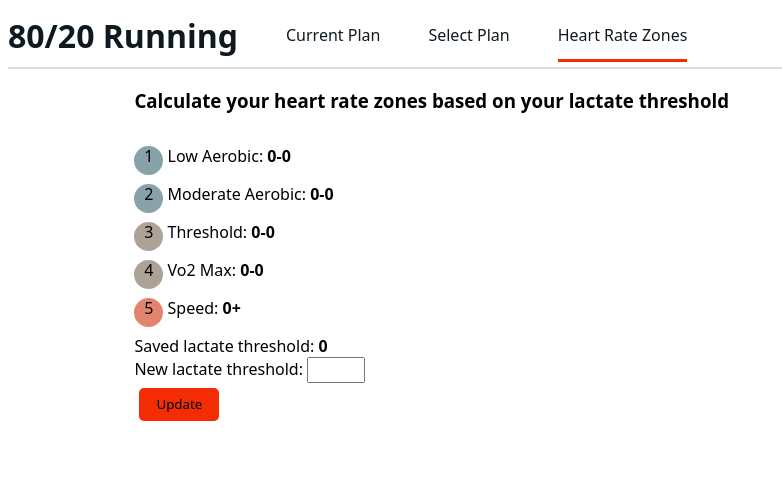
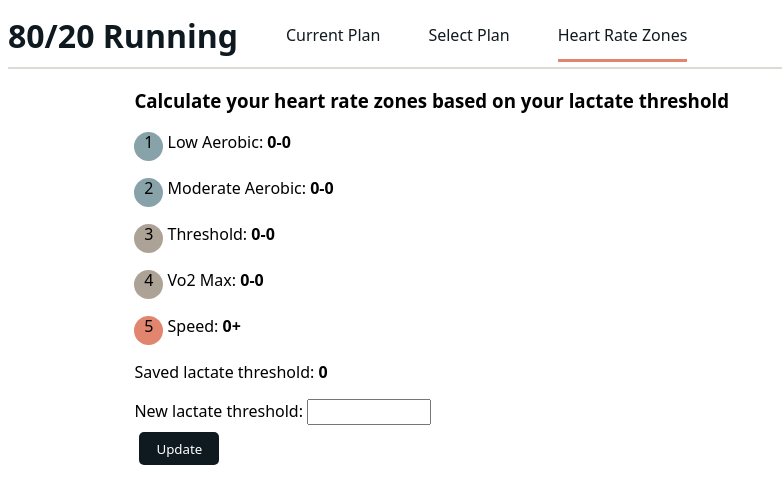
Before and after one commit to mauritz2/eighty-twenty-running, a React (Create React App) app: page /configure-heart-rate in a window 1280 px wide. Shown: the top 504 px of the page, without its empty margins (0-782 px from the left). Built offline with nearby package versions, Linux system fonts and the light colour scheme; no server answers.

Commit message:
CSS updates to select plan form

```diff
--- a/src/App.js
+++ b/src/App.js
@@ -39,6 +39,42 @@ function App() {
   // TODO rename workoutInstrctions to planProgress (?)
   const [workoutInstructions, setWorkoutInstructions] = useState([])
   const [lactateThreshold, setLactateThreshold] = useState(0)
+
+  function divideIntoWeeks(wrkts){
+    // Partition workouts into weeks so each one can be in its own accordion
+    let all_weeks = {}
+    let one_week = []
+
+    // This could be made redundant if the db split worksout by week
+    // E.g. by introducing week num as a column
+    for(let i=1; i<wrkts.length + 1; i++)
+    {
+        one_week.push(wrkts[i - 1]);
+
+        if((i % 7) === 0){
+            let week_num = Math.floor(i / 7);
+            all_weeks[week_num] = one_week;
+            one_week = [];
+        }
+    }
+
+    let components = []
+
+    for ( const [key, value] of Object.entries(all_weeks)){
+        console.log("These are the values!");
+        console.log(value);
+
+        components.push(
+        <Week
+            workouts={value}
+            weekNum={key}
+            currentWeek={"1"}
+            onToggle={toggleCompletion} />)
+    }
+
+    return components;
+}
+
 
   const setWelcomeMsgState = async () => {
     const res = await fetch("/selected-plan-metadata");
@@ -115,6 +151,8 @@ function App() {
 
   // TODO - refactor this so we don't have to call this as a func
   setWelcomeMsgState();
+  let weekComponents = divideIntoWeeks(workoutInstructions);
+
 
 const onPlanSelect = async (plan_id, goal) => {
     // TODO - planName is sometimes a planID and sometimes a planName. Make consistent.
@@ -148,6 +186,7 @@ const onPlanSelect = async (plan_id, goal) => {
       // Add updates here for distance, weeks elapsed etc.
 
       // Update the plan metadata with the newly selected goal
+      // TODO - goal_put_res needed?
       const goal_put_res = await fetch("/selected-plan-metadata", {
         method:"PUT",
         headers: {
@@ -173,9 +212,7 @@ const onPlanSelect = async (plan_id, goal) => {
                 planName = {selectedPlan}
                 currentWeek = {currentWeek}
                 goal = {goal} />
-              <WorkoutCards
-                workouts={workoutInstructions}
-                onToggle={toggleCompletion}/>
+                {weekComponents}
             </>}/>
         </Routes>
         </div>
--- a/src/components/ConfigureHeartRate.js
+++ b/src/components/ConfigureHeartRate.js
@@ -50,15 +50,15 @@ const ConfigureHeartRate = ({lactateThreshold, onLactateThresholdSubmit}) => {
             <h3>Calculate your heart rate zones based on your lactate threshold</h3>
             <form onSubmit={onSubmit}>
                 <div className="form-control">
-                    <label><span className="heart-rate-zone-large zone1">1</span> Low Aerobic: <strong>{zones["zone1Min"]}-{zones["zone1Max"]}</strong></label>
-                    <label><span className="heart-rate-zone-large zone2">2</span> Moderate Aerobic: <strong>{zones["zone2Min"]}-{zones["zone2Max"]}</strong></label>
-                    <label><span className="heart-rate-zone-large zone3">3</span> Threshold: <strong>{zones["zone3Min"]}-{zones["zone3Max"]}</strong></label>
-                    <label><span className="heart-rate-zone-large zone4">4</span> Vo2 Max: <strong>{zones["zone4Min"]}-{zones["zone4Max"]}</strong></label>
-                    <label><span className="heart-rate-zone-large zone5">5</span> Speed: <strong>{zones["zone5Min"]}+</strong></label>
-                    <label>Saved lactate threshold: <strong>{lactateThreshold}</strong></label>
+                    <label className="block"><span className="heart-rate-zone-large zone1">1</span> Low Aerobic: <strong>{zones["zone1Min"]}-{zones["zone1Max"]}</strong></label>
+                    <label className="block"><span className="heart-rate-zone-large zone2">2</span> Moderate Aerobic: <strong>{zones["zone2Min"]}-{zones["zone2Max"]}</strong></label>
+                    <label className="block"><span className="heart-rate-zone-large zone3">3</span> Threshold: <strong>{zones["zone3Min"]}-{zones["zone3Max"]}</strong></label>
+                    <label className="block"><span className="heart-rate-zone-large zone4">4</span> Vo2 Max: <strong>{zones["zone4Min"]}-{zones["zone4Max"]}</strong></label>
+                    <label className="block"><span className="heart-rate-zone-large zone5">5</span> Speed: <strong>{zones["zone5Min"]}+</strong></label>
+                    <label className="block">Saved lactate threshold: <strong>{lactateThreshold}</strong></label>
                     <span>New lactate threshold: </span>
                     <input className="inline" type="text" onChange={(e) => setNewLactateThreshold(parseInt(e.target.value))} />
-                    <input type="submit" className="btn" value="Update" />
+                    <input type="submit" className="btn block" value="Update" />
                 </div>
             </form>
         </div>
--- a/src/components/NewPlanForm.js
+++ b/src/components/NewPlanForm.js
@@ -11,17 +11,17 @@ const NewPlanForm = ({onCancel, formTitle, onPlanSelect}) => {
     // TODO - refactor - should both buttons in this form be components maybe?
     return (
         <div className="overlay-form-container">
-            <h2>Detail your plan</h2>
+            <h2>Start New Plan</h2>
             <h4>{formTitle}</h4>
-            <form className="add-form" onSubmit={onSubmit}>
+            <form onSubmit={onSubmit}>
                 <div className="form-control">
-                    <label>Goal time</label>
-                    <input type="text" placeholder="Add goal (hh:mm:ss)" value={goal} onChange={(e) => setGoal(e.target.value)}/>
+                    <label>Goal time (optional): </label>
+                    <input className="inline" type="text" placeholder="(h:mm:ss)" value={goal} onChange={(e) => setGoal(e.target.value)}/>
                 </div>
-                <p><small>Warning: starting a new plan will overwrite your current plan</small></p>
                 <input type="submit" value="Start Plan" className="btn"/>
-                <Button color="#fff" text="Cancel" onClick={onCancel}/>
+                <Button buttonColor="#fff" text="Cancel" onClick={onCancel}/>
             </form>
+            <p className="small">Starting a new plan will overwrite your current plan</p>
         </div>
     )
 }
--- a/src/index.css
+++ b/src/index.css
@@ -35,7 +35,7 @@ body {
 }
 
 .selected {
-  box-shadow: inset 0 -3px 0 0 var(--theme-red);
+  box-shadow: inset 0 -3px 0 0 var(--theme-faded-red);
 }
 
 .below-nav-container {
@@ -179,44 +179,63 @@ a {
 /* Form controls and buttons */
 
 .overlay-form-container {
+  max-width: 30em;
   position: absolute;
   left: 0;
   right: 0;
   margin-left: auto;
   margin-right: auto;
-  width: 30em;
-  height: 30em;
-  text-align:center;
-  background-color:#fff;
+  padding: 2em;
+  border-radius: 5px;
+  background-color: #fff;
   z-index:99;
   border-style: solid;
+  border-width:2px;
+}
+
+.overlay-form-container h2 {
+  margin-top: 0px;
 }
 
 .form-control {
-  margin-top: 2em;
+  margin-top: 0.5em;
+  margin-bottom: 1em;
 }
 
 .form-control label {
-  display: block;
   margin-top: 0.5em;
+  margin-bottom: 1em;
 }
 
 .form-control input[type=text] {
   height: 1.5em;
-  max-width: 50px;
+  max-width: 100px;
+  padding-right: 10px;
+  padding-left: 10px;
 }
 
 .inline {
   display:inline;
 }
 
+.block {
+  display:block;
+}
+
+.small{
+  font-size: small;
+  font-style: italic;
+}
+
 .btn {
-  display: block;
-  background: var(--theme-red);
+  background: var(--theme-black);
+  color: #fff;
   border: none;
   margin: 5px;
   width: 6em;
   height: 2.5em;
+  margin-top: 0.5em;
+  margin-bottom: 1em;
   border-radius: 5px;
   cursor: pointer;
   font-family: inherit;
@@ -261,11 +280,11 @@ a {
 }
 
 .accordion:after {
-  content: '+'; /* \02795 = Unicode character for "plus" sign (+) */
+  content: '+';
   float: right;
   margin-left: 5px;
 }
 
 .active:after {
-  content: "-"; /*  \2796 = Unicode character for "minus" sign (-) */
+  content: "-";
 }
```
Also changed, not shown: 1 other file (tests, documents, lock files or other folders).
